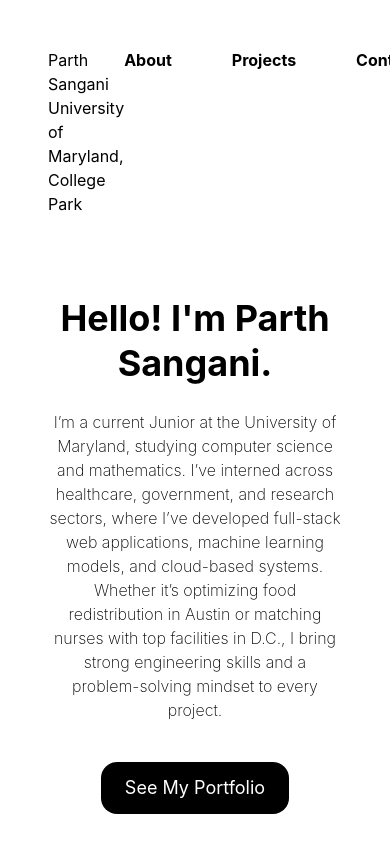
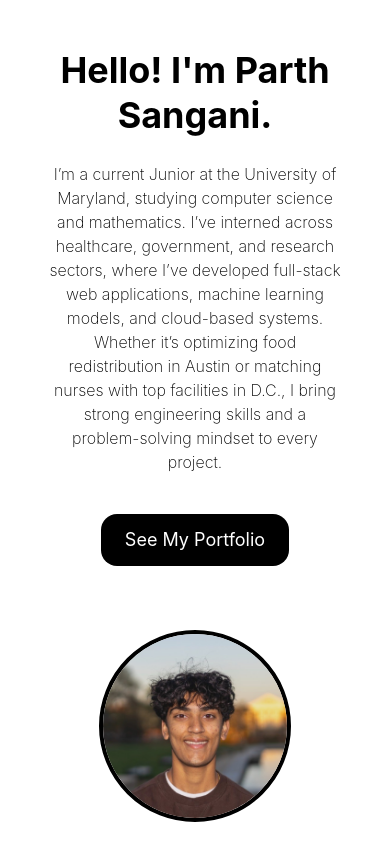
Before and after one commit to Psangs1/PersonalWebsite, a React (Vite) app: page / in a window 390 px wide. Shown: the top 844 px of the page. Built offline with nearby package versions, Linux system fonts and the light colour scheme; the HTML template or start-up script is replaced by a standard one.

Commit message:
navbar fixes

```diff
--- a/package.json
+++ b/package.json
@@ -7,7 +7,8 @@
     "dev": "vite",
     "build": "tsc -b && vite build",
     "lint": "eslint .",
-    "preview": "vite preview"
+    "preview": "vite preview",
+    "host": "vite --host"
   },
   "dependencies": {
     "@tailwindcss/vite": "^4.1.3",
--- a/src/components/Navbar.tsx
+++ b/src/components/Navbar.tsx
@@ -4,14 +4,14 @@ import { HashLink } from 'react-router-hash-link';
 const Navbar = () => {
     return (
         <>
-        <nav className='pb-20'>
+        <nav className='hidden md:block pb-20'>
             <ul>
                 <div className='flex justify-between font-primary sm:text-balance'>
-                    <div className='flex flex-col items-start text-left'>
+                    <div className='flex flex-col md:items-start md:text-left text-center items-center'>
                         <p> Parth Sangani</p>
                         <p> University of Maryland, College Park</p>
                     </div>
-                    <div className='font-bold flex flex-row gap-15'>
+                    <div className='font-bold flex flex-row gap-15' id='navbar-default'>
                         <HashLink smooth to="/#hero">
                             <li>About</li>
                         </HashLink>
```
